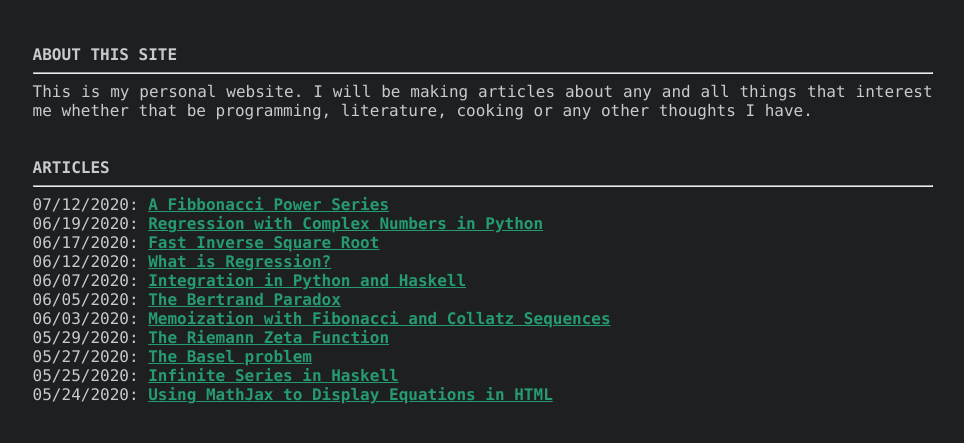
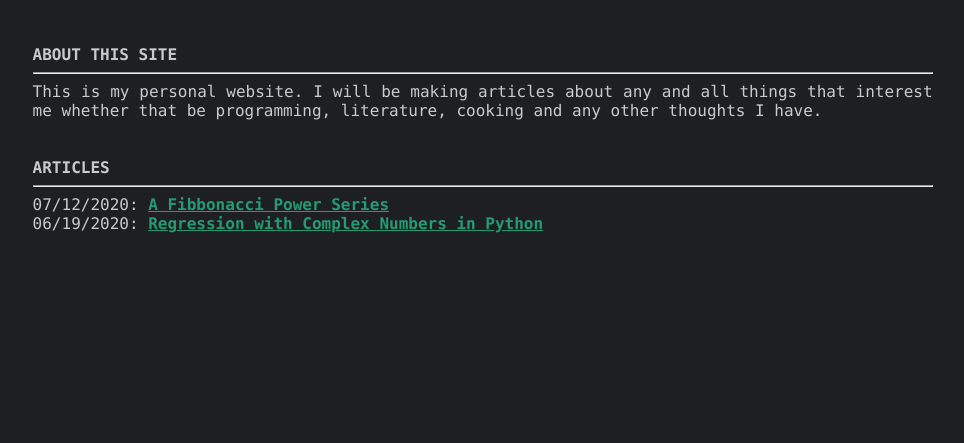
Before and after one commit to ArchieMcM234/ArchieMcM234.github.io, a plain HTML site: page index.html in a window 1280 px wide. Shown: the part 97-540 px from the top of the page, without its empty margins (151-1115 px from the left). Drawn offline with Linux system fonts and the light colour scheme.

Commit message:
Update index.html

```diff
--- a/index.html
+++ b/index.html
@@ -23,19 +23,10 @@
 </div>
 <div class='heading'>About this site</div><hr/>
 <p>
-This is my personal website. I will be making articles about any and all things that interest me whether that be programming, literature, cooking or any other thoughts I have.
+This is my personal website. I will be making articles about any and all things that interest me whether that be programming, literature, cooking and any other thoughts I have.
 </p>
 
 <div class='heading'>Articles</div><hr/>
 <p style="text-align: left;">
-07/12/2020: <a href="http://chrishenson.net/website/fib_power.html" data-date="2020-07-12">A Fibbonacci Power Series</a><br>
+07/12/2020: <a href="http://archiemcm234.github.io/programming/articlesample.html" data-date="2020-07-12">A Fibbonacci Power Series</a><br>
 06/19/2020: <a href="https://archiemcm234.github.io/programming/articlesample.html" data-date="2020-06-19">Regression with Complex Numbers in Python</a><br>
-06/17/2020: <a href="http://chrishenson.net/website/root.html" data-date="2020-06-17">Fast Inverse Square Root</a><br>
-06/12/2020: <a href="http://chrishenson.net/website/regression.html" data-date="2020-06-12">What is Regression?</a><br>
-06/07/2020: <a href="http://chrishenson.net/website/integral.html" data-date="2020-06-07">Integration in Python and Haskell</a><br>
-06/05/2020: <a href="http://chrishenson.net/website/bertrand.html" data-date="2020-06-05">The Bertrand Paradox</a><br>
-06/03/2020: <a href="http://chrishenson.net/website/memo.html" data-date="2020-06-03">Memoization with Fibonacci and Collatz Sequences</a><br>
-05/29/2020: <a href="http://chrishenson.net/website/zeta.html" data-date="2020-05-29">The Riemann Zeta Function</a><br>
-05/27/2020: <a href="http://chrishenson.net/website/basel.html" data-date="2020-05-27">The Basel problem</a><br>
-05/25/2020: <a href="http://chrishenson.net/website/infinite_series.html" data-date="2020-05-25">Infinite Series in Haskell</a><br>
-05/24/2020: <a href="http://chrishenson.net/website/mathjax.php" data-date="2020-05-24">Using MathJax to Display Equations in HTML</a><br>
```
